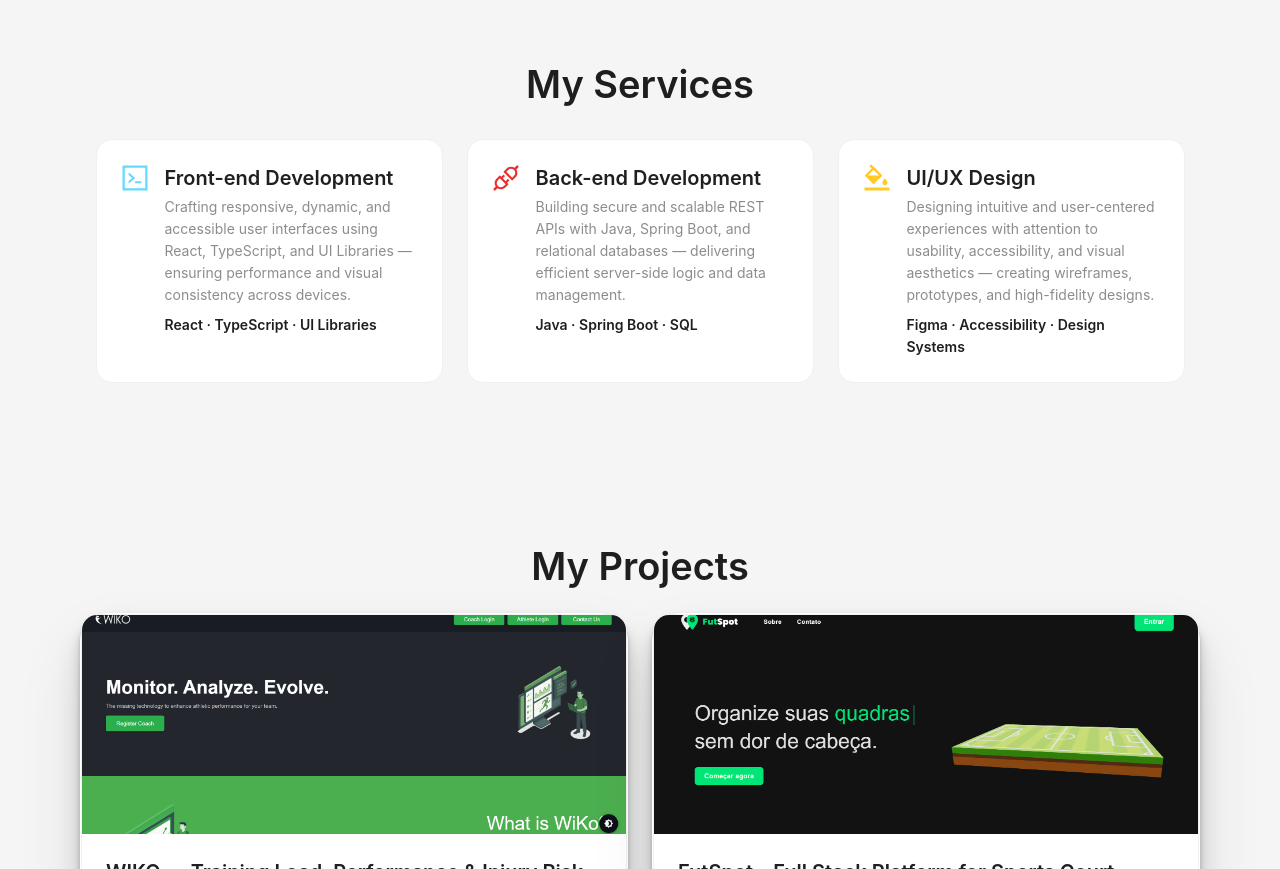
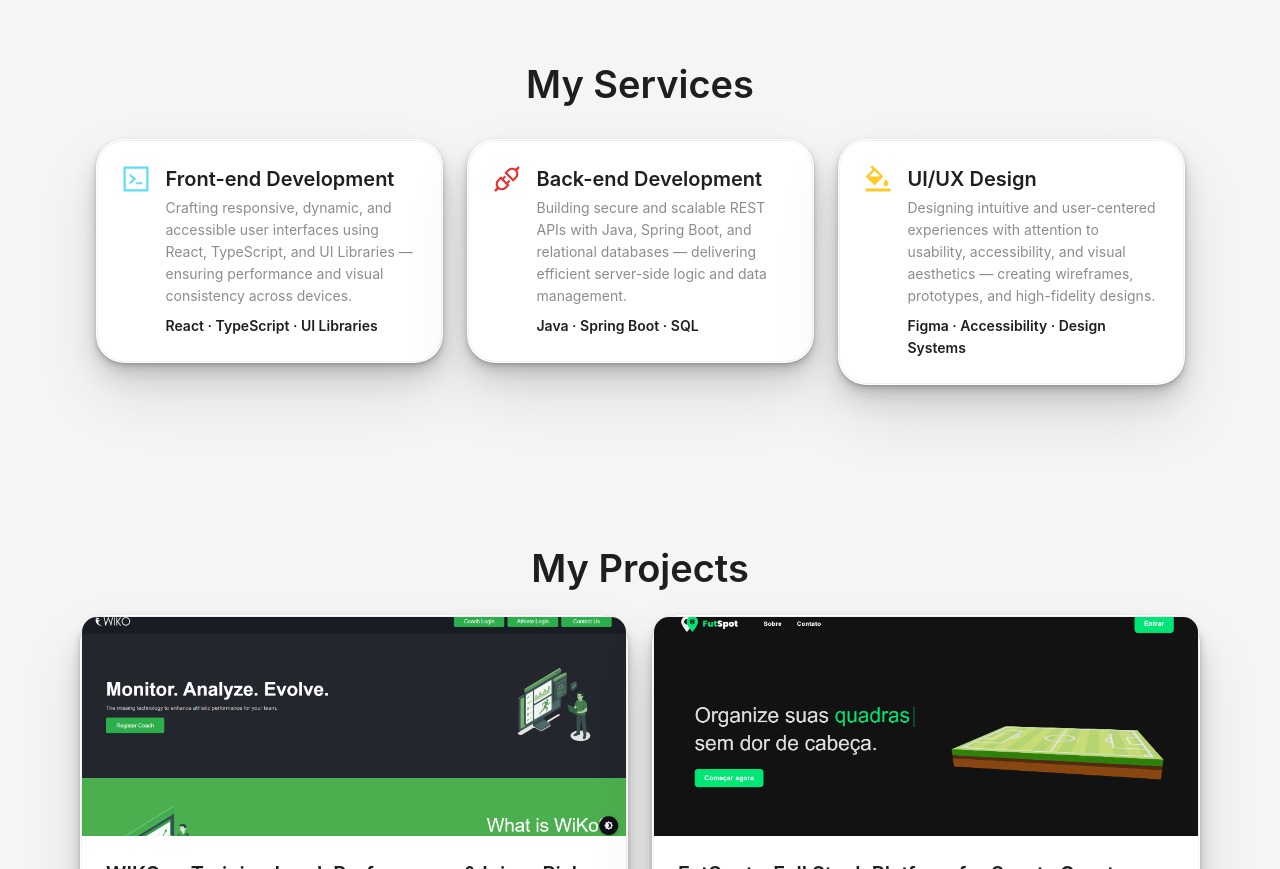
Before and after one commit to NathanWMartins/meu-portfolio, a React (Vite) app: page / in a window 1280 px wide. Shown: the part 1600-2469 px from the top of the page. Built offline with nearby package versions, Linux system fonts and the light colour scheme.

Commit message:
feat: Ajustes de design

```diff
--- a/src/App.tsx
+++ b/src/App.tsx
@@ -27,7 +27,7 @@ export default function App() {
           <Content>
             <HomeSection />
             <AboutSection dark={dark} />
-            <ServicesSection />
+            <ServicesSection dark={dark} />
             <ProjectsSection dark={dark} />
             <ContactSection />
           </Content>
--- a/src/components/HeaderNav.tsx
+++ b/src/components/HeaderNav.tsx
@@ -23,6 +23,7 @@ export default function HeaderNav({ dark, onToggleTheme }: Props) {
   const { token } = antdTheme.useToken();
   const { t } = useI18n();
   const [scrolled, setScrolled] = useState(false);
+  const isScrolledDark = scrolled && dark;
 
   useEffect(() => {
     const handleScroll = () => {
@@ -79,7 +80,7 @@ export default function HeaderNav({ dark, onToggleTheme }: Props) {
 
         margin: scrolled ? "12px auto" : "0",
 
-        width: scrolled ? "calc(100% - 32px)" : "100%",
+        width: scrolled ? "calc(100% - 100px)" : "100%",
 
         borderRadius: scrolled ? 16 : 0,
 
@@ -103,9 +104,7 @@ export default function HeaderNav({ dark, onToggleTheme }: Props) {
         style={{
           fontWeight: 800,
           fontSize: 18,
-          color: scrolled
-                ? "#fff"
-                : token.colorPrimary,
+          color: scrolled ? "#fff" : token.colorPrimary,
         }}
       >
         Nathan.
@@ -126,11 +125,22 @@ export default function HeaderNav({ dark, onToggleTheme }: Props) {
       />
 
       <div style={{ display: "flex", gap: 8 }}>
-        <LanguageSwitcher />
+        <LanguageSwitcher
+          style={{
+            background: isScrolledDark ? "#fff" : "transparent",
+            color: isScrolledDark ? "#000" : undefined,
+            border: isScrolledDark ? "none" : undefined,
+          }}
+        />
         <Button
           onClick={onToggleTheme}
           aria-label="Toggle theme"
           icon={dark ? <SunOutlined /> : <MoonOutlined />}
+          style={{
+            background: isScrolledDark ? "#fff" : "transparent",
+            color: isScrolledDark ? "#000" : undefined,
+            border: isScrolledDark ? "none" : undefined,
+          }}
         />
       </div>
     </Header>
--- a/src/components/LanguageSwitcher.tsx
+++ b/src/components/LanguageSwitcher.tsx
@@ -6,7 +6,11 @@ const Flag: React.FC<{ code: "pt" | "en" }> = ({ code }) => (
     <span style={{ fontSize: 18, marginRight: 8, marginBottom: 5 }}>{code === "pt" ? "🇧🇷" : "🇺🇸"}</span>
 );
 
-export default function LanguageSwitcher() {
+type Props = {
+  style?: React.CSSProperties;
+};
+
+export default function LanguageSwitcher({ style }: Props) {
     const { lang, setLang } = useI18n();
 
     const items: MenuProps["items"] = [
@@ -30,7 +34,7 @@ export default function LanguageSwitcher() {
             }}
             trigger={["click"]}
         >
-            <Button>
+            <Button style={style}>
                 <Flag code={lang} />
                 {lang === "pt" ? "Português" : "English"}
             </Button>
--- a/src/sections/Services.tsx
+++ b/src/sections/Services.tsx
@@ -1,20 +1,22 @@
 import { Layout, Row, Col, Typography, Card, Space, theme } from "antd";
-import {
-    CodeOutlined,
-    ApiOutlined,
-    BgColorsOutlined
-} from "@ant-design/icons";
+import { CodeOutlined, ApiOutlined, BgColorsOutlined } from "@ant-design/icons";
 import { useI18n } from "../i18n/I18nProvider";
+import BorderGlow from "../components/BorderGlow";
 
 const { Content } = Layout;
 const { Title, Paragraph, Text } = Typography;
 
-export default function ServicesSection() {
+interface ServicesProps {
+  dark: boolean;
+}
+
+export default function ServicesSection({ dark }: ServicesProps) {
   const { token } = theme.useToken();
-    const {t} = useI18n();
+  const { t } = useI18n();
+  const isDark = dark;
 
   const cardStyle: React.CSSProperties = {
-        borderRadius: 16,
+    borderRadius: 28,
     border: `1px solid ${token.colorBorderSecondary}`,
     background: token.colorBgContainer,
     transition: "transform .2s ease, box-shadow .2s ease",
@@ -23,34 +25,34 @@ export default function ServicesSection() {
     height: "100%",
   };
 
-    const handleHover = (e: React.MouseEvent<HTMLDivElement>) => {
-        e.currentTarget.style.transform = "translateY(-6px)";
-        e.currentTarget.style.boxShadow = "0 10px 30px rgba(0,0,0,0.15)";
-    };
-
-    const handleLeave = (e: React.MouseEvent<HTMLDivElement>) => {
-        e.currentTarget.style.transform = "translateY(0)";
-        e.currentTarget.style.boxShadow = "none";
-    };
-
   return (
     <Content id="services" style={{ padding: "80px 16px" }}>
       <Row justify="center" style={{ marginBottom: 32 }}>
         <Col>
-                    <Title style={{ margin: 0, textAlign: "center" }}>{t("services_title")}</Title>
+          <Title style={{ margin: 0, textAlign: "center" }}>
+            {t("services_title")}
+          </Title>
         </Col>
       </Row>
 
       <Row gutter={[24, 24]} justify="center">
         <Col xs={22} sm={20} md={12} lg={7}>
-                    <Card
-                        bordered
-                        hoverable
-                        style={cardStyle}
-                        onMouseEnter={handleHover}
-                        onMouseLeave={handleLeave}
+          <BorderGlow
+            edgeSensitivity={30}
+            glowColor="40 80 80"
+            backgroundColor={isDark ? "#060010" : "#ffffff"}
+            borderRadius={28}
+            glowRadius={40}
+            glowIntensity={1}
+            coneSpread={25}
+            animated={false}
+            colors={
+              dark
+                ? ["#c084fc", "#f472b6", "#38bdf8"]
+                : ["#7c3aed", "#db2777", "#2563eb"]
+            }
           >
-
+            <Card bordered hoverable style={cardStyle}>
               <Space size="middle" align="start">
                 <CodeOutlined style={{ fontSize: 28, color: "#61DAFB" }} />
                 <div>
@@ -60,20 +62,32 @@ export default function ServicesSection() {
                   <Paragraph type="secondary" style={{ marginBottom: 8 }}>
                     {t("services_card_1_content")}
                   </Paragraph>
-                                <Text style={{marginTop:"auto"}} strong>React · TypeScript · UI Libraries</Text>
+                  <Text style={{ marginTop: "auto" }} strong>
+                    React · TypeScript · UI Libraries
+                  </Text>
                 </div>
               </Space>
             </Card>
+          </BorderGlow>
         </Col>
 
         <Col xs={22} sm={20} md={12} lg={7}>
-                    <Card
-                        bordered
-                        hoverable
-                        style={cardStyle}
-                        onMouseEnter={handleHover}
-                        onMouseLeave={handleLeave}
+          <BorderGlow
+            edgeSensitivity={30}
+            glowColor="40 80 80"
+            backgroundColor={isDark ? "#060010" : "#ffffff"}
+            borderRadius={28}
+            glowRadius={40}
+            glowIntensity={1}
+            coneSpread={25}
+            animated={false}
+            colors={
+              dark
+                ? ["#c084fc", "#f472b6", "#38bdf8"]
+                : ["#7c3aed", "#db2777", "#2563eb"]
+            }
           >
+            <Card bordered hoverable style={cardStyle}>
               <Space size="middle" align="start">
                 <ApiOutlined style={{ fontSize: 28, color: "#EA2D2E" }} />
                 <div>
@@ -83,22 +97,34 @@ export default function ServicesSection() {
                   <Paragraph type="secondary" style={{ marginBottom: 8 }}>
                     {t("services_card_2_content")}
                   </Paragraph>
-                                <Text style={{marginTop:"auto"}} strong>Java · Spring Boot · SQL</Text>
+                  <Text style={{ marginTop: "auto" }} strong>
+                    Java · Spring Boot · SQL
+                  </Text>
                 </div>
               </Space>
             </Card>
+          </BorderGlow>
         </Col>
 
         <Col xs={22} sm={20} md={12} lg={7}>
-                    <Card
-                        bordered
-                        hoverable
-                        style={cardStyle}
-                        onMouseEnter={handleHover}
-                        onMouseLeave={handleLeave}
+          <BorderGlow
+            edgeSensitivity={30}
+            glowColor="40 80 80"
+            backgroundColor={isDark ? "#060010" : "#ffffff"}
+            borderRadius={28}
+            glowRadius={40}
+            glowIntensity={1}
+            coneSpread={25}
+            animated={false}
+            colors={
+              dark
+                ? ["#c084fc", "#f472b6", "#38bdf8"]
+                : ["#7c3aed", "#db2777", "#2563eb"]
+            }
           >
+            <Card bordered hoverable style={cardStyle}>
               <Space size="middle" align="start">
-                            <BgColorsOutlined style={{ fontSize: 28, color: "#FFCA28"}} />
+                <BgColorsOutlined style={{ fontSize: 28, color: "#FFCA28" }} />
                 <div>
                   <Title level={4} style={{ marginBottom: 4 }}>
                     {t("services_card_3_title")}
@@ -106,10 +132,13 @@ export default function ServicesSection() {
                   <Paragraph type="secondary" style={{ marginBottom: 8 }}>
                     {t("services_card_3_content")}
                   </Paragraph>
-                                <Text style={{marginTop:"auto"}} strong>Figma · Accessibility · Design Systems</Text>
+                  <Text style={{ marginTop: "auto" }} strong>
+                    Figma · Accessibility · Design Systems
+                  </Text>
                 </div>
               </Space>
             </Card>
+          </BorderGlow>
         </Col>
       </Row>
     </Content>
```
Lines whose indentation alone changed are shown as unchanged.
